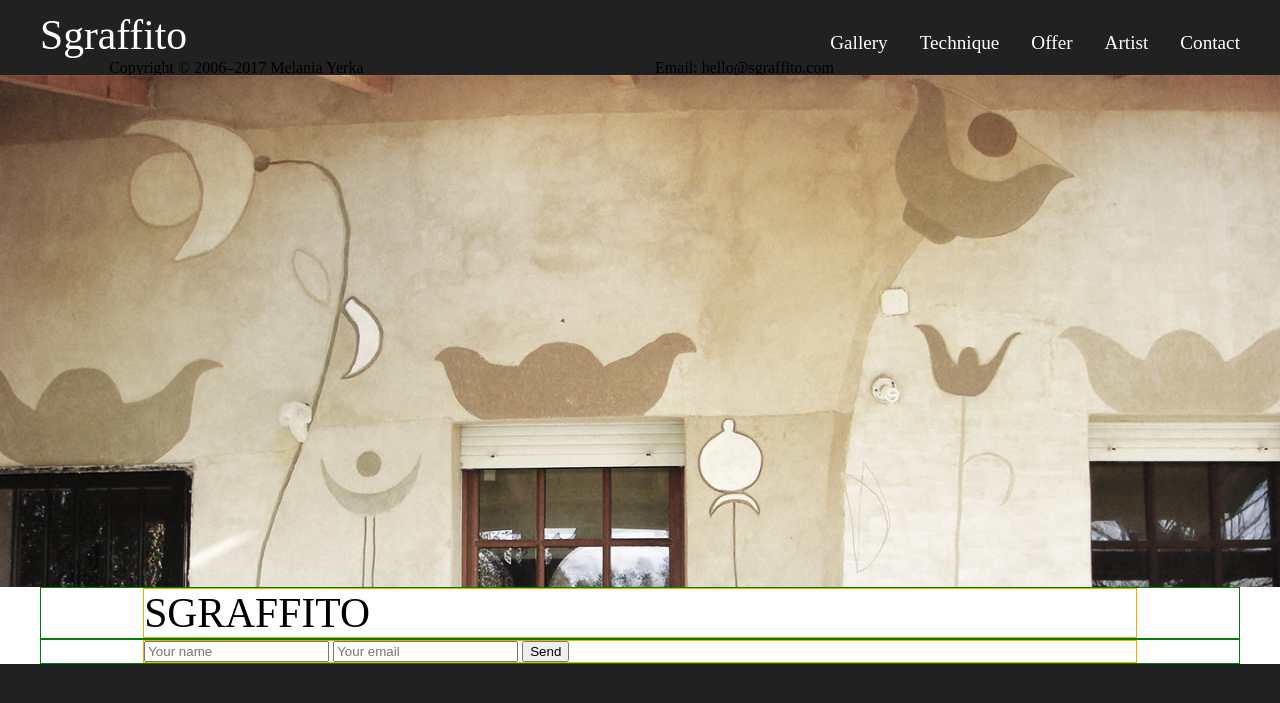
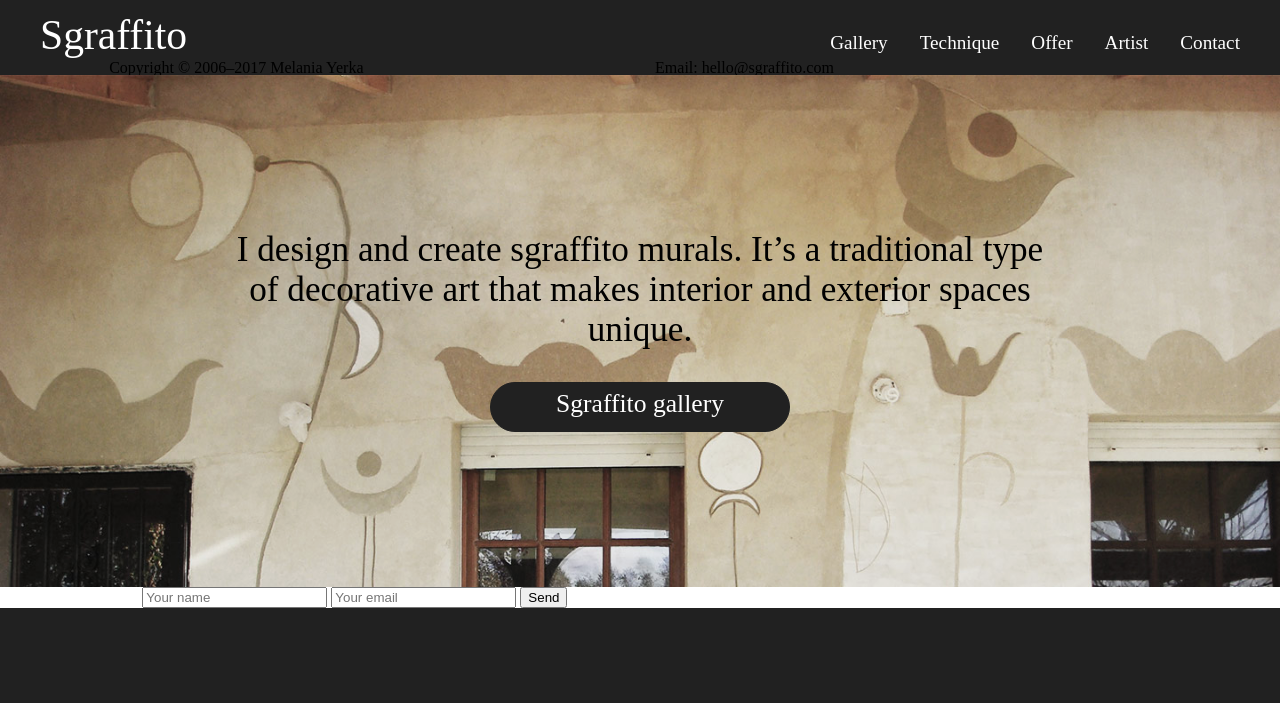
Before and after one commit to marek-kultys/trowel-and-lime, a Jekyll site: the page built from index.html, in a window 1280 px wide. Shown: the top 703 px of the page. Built offline with Jekyll 4.4.1, drawn with Linux system fonts in a browser that asks for light colours; some web fonts are replaced.

Commit message:
hero image with centred copy and navigation

```diff
--- a/_sass/body.scss
+++ b/_sass/body.scss
@@ -2,14 +2,15 @@
 // Declare breakpoints
 $small: new-breakpoint(max-width 480px);
 $medium: new-breakpoint(max-width 768px);
+$large: new-breakpoint(max-width 1000px);
 $full: new-breakpoint(max-width 1230px);
 
 // Declare transition
 $transition: 0.2s;
 
 // Declare colours
-  $main: rgba(171, 199, 230, 1);
- $light: rgba(171, 199, 230, 0.5);
+$main: rgba(171, 199, 230, 1);
+$light: rgba(171, 199, 230, 0.5);
 $vlight: rgba(171, 199, 230, 0.2);
 $dark: rgba(0, 110, 151, 1);
 $white: rgba(255, 255, 255, 1);
@@ -66,10 +67,16 @@ h1 {
 
 h2 {
    font-size: 2.2em;
+   @include media($large) {
+      font-size: 1.9em;
+   }
+   @include media($medium) {
+      font-size: 1.6em;
+   }
 }
 
 h3 {
-   font-size: 1.8em;
+   font-size: 1.6em;
 }
 
 h4 {
@@ -83,3 +90,23 @@ h5 {
 h6 {
    font-size: 1em;
 }
+
+
+// COMPONENTS
+.button {
+   border: 1px solid $black;
+   background-color: $black;
+   border-radius: 25px;
+   height: 50px;
+   width: 300px;
+   margin: 2em auto 0px auto;
+   display: block;
+   text-align: center;
+   &:hover {
+      background-color: $black-hover;
+   }
+   h3 {
+      color: $white;
+      padding-top: 6px;
+   }
+}
--- a/_sass/header.scss
+++ b/_sass/header.scss
@@ -70,15 +70,11 @@ header {
       padding-bottom: 1em;
    	display: none;
       cursor: pointer;
-      // &:hover {
-      //    color: $main;
-      //    transition: $transition;
-      // }
    }
 
    /*Hide checkbox*/
    input[type=checkbox]{
-       display: none;
+      display: none;
    }
 
    /*Show menu when invisible checkbox is checked*/
--- a/_sass/main.scss
+++ b/_sass/main.scss
@@ -31,17 +31,16 @@ main {
 
    .outer-section {
       @include outer-container;
-      border: 1px solid green;
    }
 
    .inner-section {
       @include span-columns(10);
       @include shift(1);
-      border: 1px solid orange;
    }
 
-   .home-gallery-hero {
+   .hero-image {
       background-image: url("/img/test.jpg");
+      opacity: 0.9;
       background-size: cover;
       padding-bottom: 0px;
       background-position: center top;
@@ -51,8 +50,29 @@ main {
       @include media($medium) {
          background-size: cover;
          background-position: 12% 0px;
-         padding-top: 50%;
-         height: 50vh;
+         padding-top: 55%;
+         height: 55vh;
+      }
+   }
+
+   #home-gallery {
+      display: flex;
+      flex-direction: column;
+      justify-content: center;
+      background-color: $black;
+   }
+
+   .hero-container {
+      position: absolute;
+      @include span-columns(8);
+      @include shift(2);
+      @include media($large) {
+         @include span-columns(10);
+         @include shift(1);
+      }
+
+      .hero-text {
+         text-align: center;
       }
    }
 }
--- a/index.html
+++ b/index.html
@@ -6,12 +6,21 @@ label: home
 <article>
 
    <section id="home-gallery">
-      <div class="home-gallery-hero"></div>
-      <div class="outer-section">
+      <div class="hero-image"></div>
+      <div class="hero-container">
+         <div class="hero-text">
+            <h2>I design and create sgraffito murals. It’s a traditional type of decorative art that makes interior and exterior spaces unique.</h2>
+         </div>
+         <a class="button" href="/gallery">
+            <h3>Sgraffito gallery</h3>
+         </a>
+      </div>
+
+      <!-- <div class="outer-section">
          <div class="inner-section">
             <h1>SGRAFFITO</h1>
          </div>
-      </div>
+      </div> -->
    </section>
 
    <section class="tagline" id="tagline">
```
